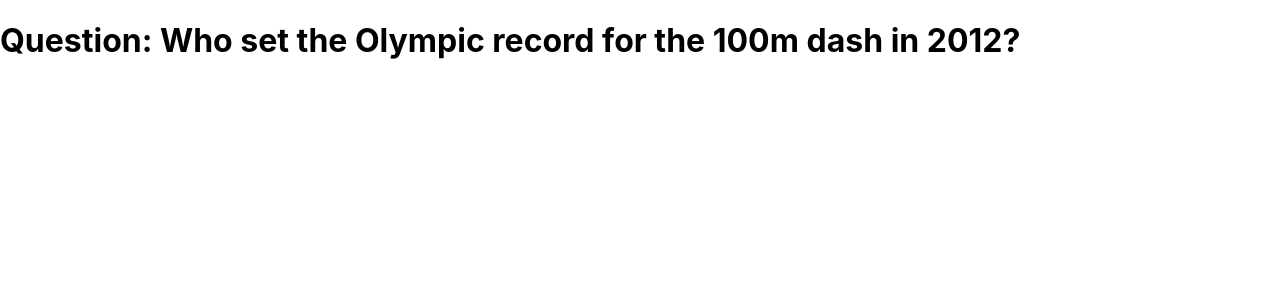
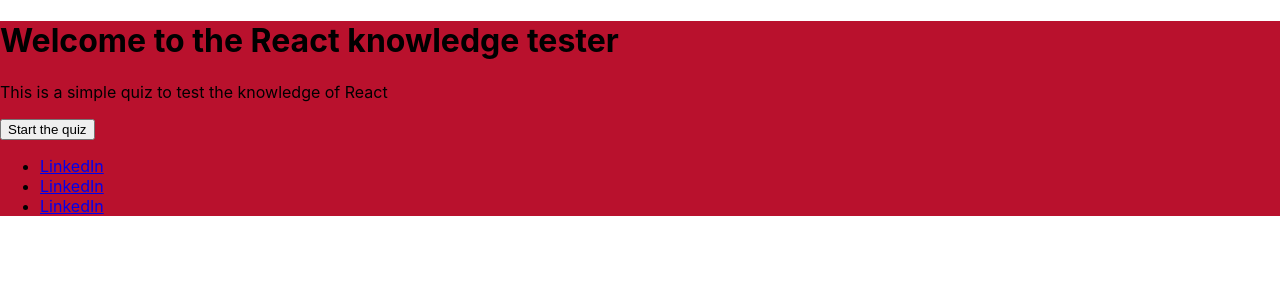
Before and after one commit to Technigo/project-redux-quiz-old, a React (Create React App) app: page / in a window 1280 px wide. Shown: the top 300 px of the page. Built offline with nearby package versions, Linux system fonts and the light colour scheme.

Commit message:
first changhes, welcome page created

```diff
--- a/package.json
+++ b/package.json
@@ -4,7 +4,7 @@
   "private": true,
   "dependencies": {
     "@babel/eslint-parser": "^7.18.9",
-    "@reduxjs/toolkit": "^1.8.3",
+    "@reduxjs/toolkit": "^1.9.3",
     "eslint": "^8.21.0",
     "eslint-config-airbnb": "^19.0.4",
     "eslint-plugin-import": "^2.26.0",
@@ -13,7 +13,8 @@
     "eslint-plugin-react-hooks": "^4.6.0",
     "react": "^18.2.0",
     "react-dom": "^18.2.0",
-    "react-redux": "^8.0.2",
+    "react-redux": "^8.0.5",
+    "react-router-dom": "^6.10.0",
     "react-scripts": "^5.0.1"
   },
   "scripts": {
--- a/src/App.js
+++ b/src/App.js
@@ -1,7 +1,9 @@
 import React from 'react';
+import { BrowserRouter, Routes, Route } from 'react-router-dom';
 import { Provider } from 'react-redux';
 import { combineReducers, configureStore } from '@reduxjs/toolkit';
 import { quiz } from 'reducers/quiz';
+import { WelcomePage } from 'pages/WelcomePage';
 
 import { CurrentQuestion } from 'components/CurrentQuestion';
 
@@ -14,7 +16,12 @@ const store = configureStore({ reducer });
 export const App = () => {
   return (
     <Provider store={store}>
-      <CurrentQuestion />
+      <BrowserRouter>
+        <Routes>
+          <Route path="/" element={<WelcomePage />} />
+          <Route path="/quiz" element={<CurrentQuestion />} />
+        </Routes>
+      </BrowserRouter>
     </Provider>
   );
 }
--- /dev/null
+++ b/src/pages/WelcomePage.js
@@ -0,0 +1,26 @@
+import React from 'react';
+import './welcomepage.css';
+import { useNavigate } from 'react-router-dom';
+
+export const WelcomePage = () => {
+  const navigate = useNavigate();
+  const goToQuiz = () => {
+    navigate('/quiz');
+  }
+  return (
+    <div className="welcome-background">
+      <div className="welcome-text-container">
+        <h1>Welcome to the React knowledge tester</h1>
+        <p>This is a simple quiz to test the knowledge of React</p>
+      </div>
+      <button type="button" onClick={goToQuiz}>Start the quiz</button>
+      <footer className="linkedin-links">
+        <ul>
+          <li><a href="https://www.linkedin.com/in/joshua-harris-7310b2109/">LinkedIn</a></li>
+          <li><a href="https://www.linkedin.com/in/joshua-harris-7310b2109/">LinkedIn</a></li>
+          <li><a href="https://www.linkedin.com/in/joshua-harris-7310b2109/">LinkedIn</a></li>
+        </ul>
+      </footer>
+    </div>
+  )
+}
--- /dev/null
+++ b/src/pages/welcomepage.css
@@ -0,0 +1,5 @@
+.welcome-background {
+    background-color: rgb(185, 17, 45);
+    width: 100%;
+    height: 100%;
+}
```
Also changed, not shown: .eslintrc.json, src/components/AnswerButton.js (added), src/components/NextButton.js (added), src/components/ProgressBar.js (added), src/pages/Question.js (added), src/pages/Summary.js (added), src/pages/question.css (added), src/pages/summary.css (added), 1 other file (tests, documents, lock files or other folders).
